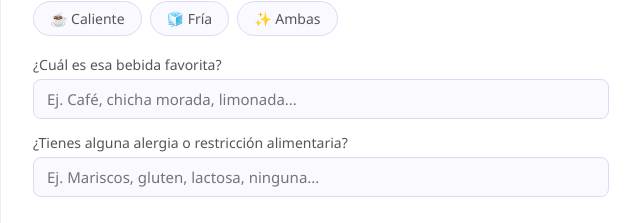
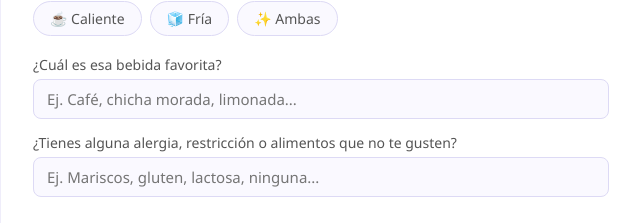
Before and after one commit to fernanfloollanosgala-gif/registro-de-cumplea-os, a plain HTML site: page index.html in a window 1280 px wide. Shown: the part 1120-1343 px from the top of the page, without its empty margins (319-959 px from the left). Drawn offline with Linux system fonts and the light colour scheme.

Commit message:
index.html

```diff
--- a/index.html
+++ b/index.html
@@ -181,7 +181,7 @@
           <input type="text" id="bebida" name="bebida_favorita" placeholder="Ej. Café, chicha morada, limonada..." />
         </div>
         <div class="field">
-          <label for="alergia">¿Tienes alguna alergia o restricción alimentaria?</label>
+          <label for="alergia">¿Tienes alguna alergia, restricción o alimentos que no te gusten?</label>
           <input type="text" id="alergia" name="alergia_restriccion" placeholder="Ej. Mariscos, gluten, lactosa, ninguna..." />
         </div>
       </div>
```
